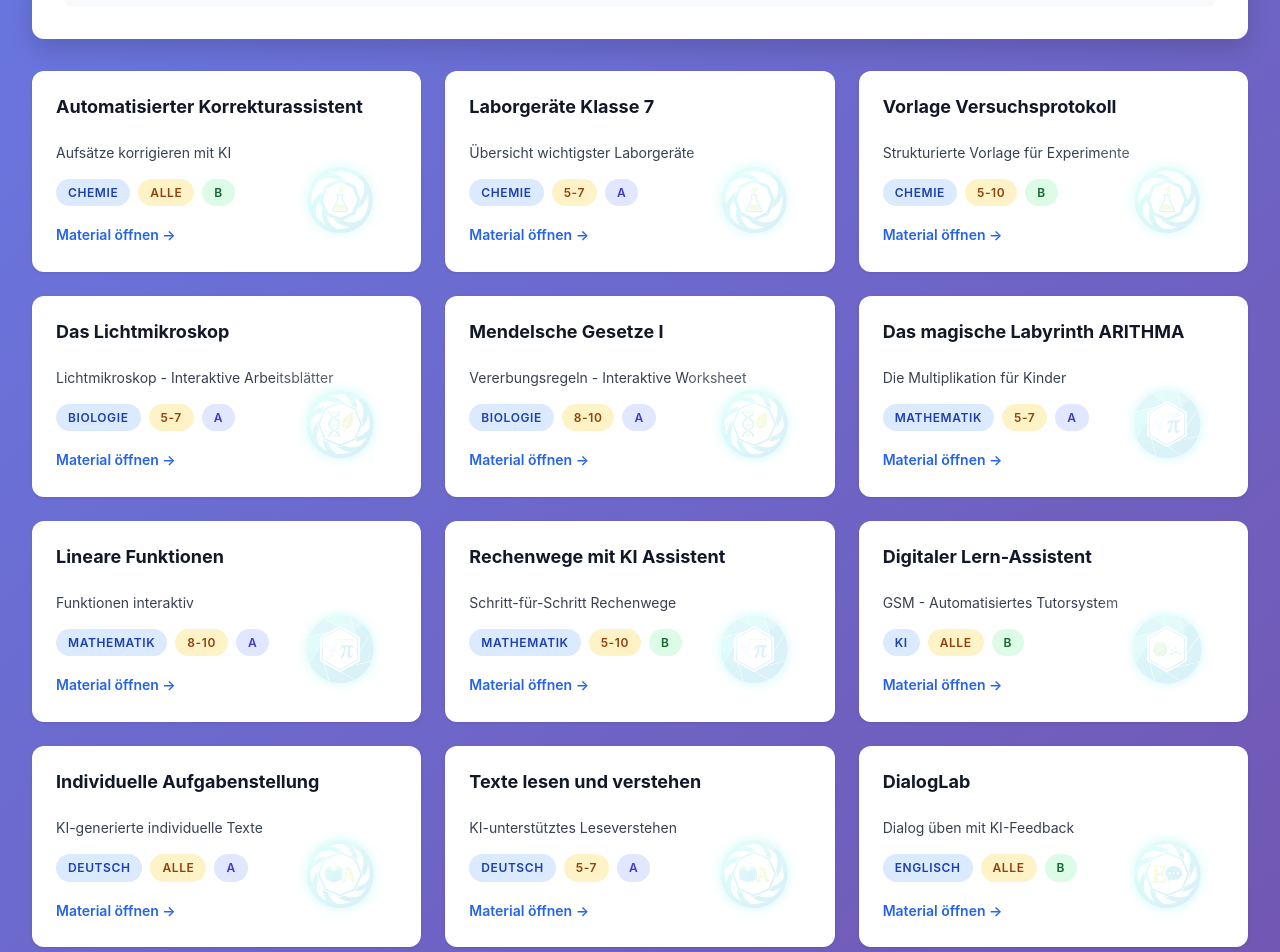
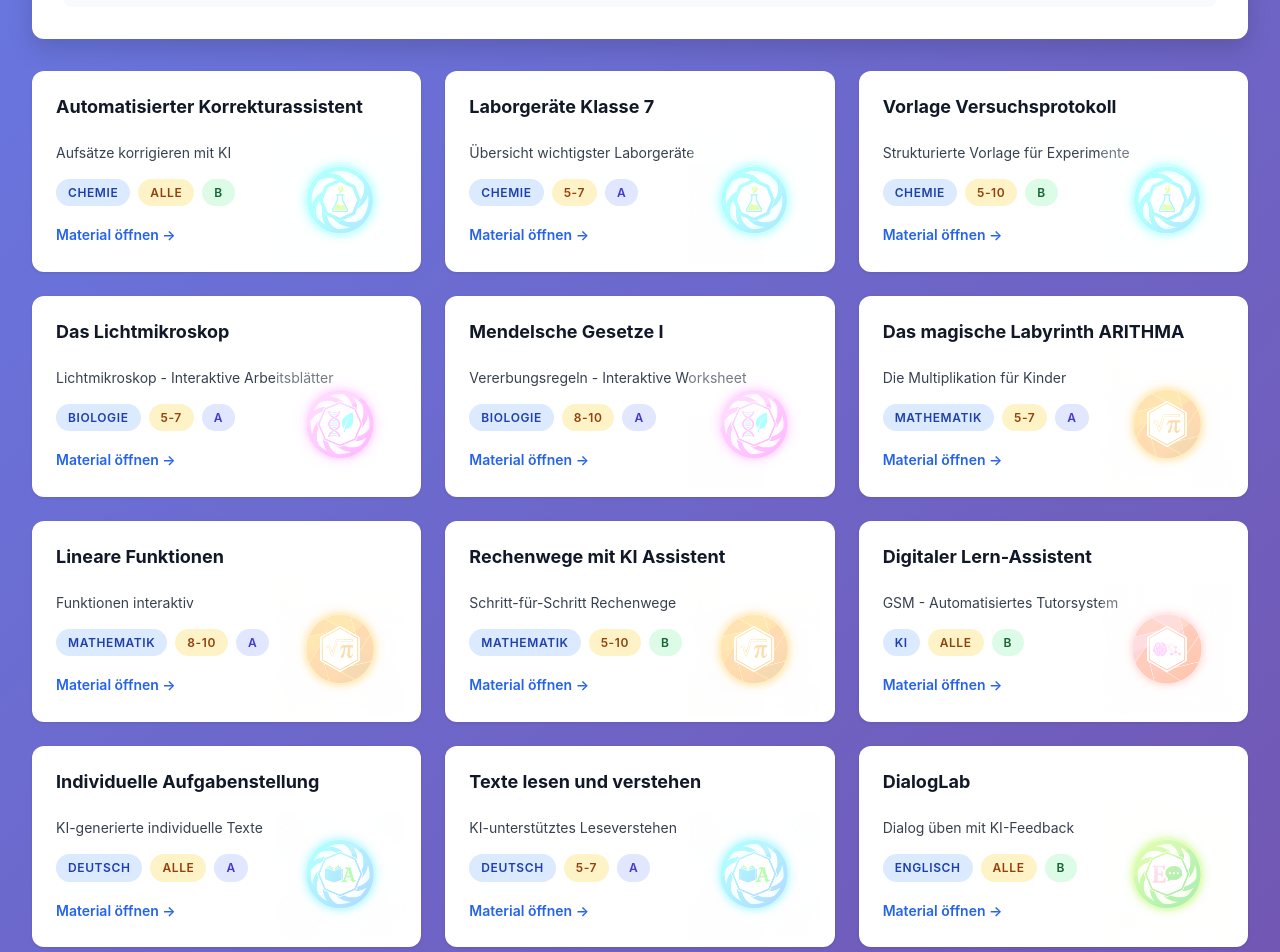
Before and after one commit to WIlski54/ki-materialien-showcase, a plain HTML site: page index.html in a window 1280 px wide. Shown: the part 600-1552 px from the top of the page. Drawn offline with Linux system fonts and the light colour scheme.

Commit message:
Update index.html

```diff
--- a/index.html
+++ b/index.html
@@ -179,44 +179,87 @@
             margin-bottom: 1rem;
         }
 
-        /* KORRIGIERT: Hintergrundbild statt Maske */
+        /* Icons mit CSS-Masken - ermöglicht farbige Icons */
         .card-bg-icon {
             position: absolute;
             bottom: 0.5rem;
             right: 1rem;
             width: 130px;
             height: 130px;
-            opacity: 0.15;
+            opacity: 0.3;
             pointer-events: none;
+
+            /* Masken-Eigenschaften für farbige Icons */
+            -webkit-mask-size: contain;
+            mask-size: contain;
+            -webkit-mask-repeat: no-repeat;
+            mask-repeat: no-repeat;
+            -webkit-mask-position: center;
+            mask-position: center;
+
+            /* Fallback falls Masken nicht funktionieren */
             background-size: contain;
             background-repeat: no-repeat;
             background-position: center;
         }
 
-        /* Fach-spezifische Icons als Hintergrundbilder */
+        /* Fach-spezifische Farben & Icons */
         .card-bg-icon.fach-chemie {
+            background-color: #dc2626; /* Rot */
+            -webkit-mask-image: url('/static/chemie.png');
+            mask-image: url('/static/chemie.png');
+            /* Fallback als normales Bild */
             background-image: url('/static/chemie.png');
+            filter: hue-rotate(0deg) saturate(2);
         }
         .card-bg-icon.fach-biologie {
+            background-color: #15803d; /* Dunkelgrün */
+            -webkit-mask-image: url('/static/bio.png');
+            mask-image: url('/static/bio.png');
             background-image: url('/static/bio.png');
+            filter: hue-rotate(120deg) saturate(2);
         }
         .card-bg-icon.fach-mathematik {
+            background-color: #2563eb; /* Blau */
+            -webkit-mask-image: url('/static/mathe.png');
+            mask-image: url('/static/mathe.png');
             background-image: url('/static/mathe.png');
+            filter: hue-rotate(220deg) saturate(2);
         }
         .card-bg-icon.fach-ki {
+            background-color: #0d9488; /* Türkis/Teal */
+            -webkit-mask-image: url('/static/ki.png');
+            mask-image: url('/static/ki.png');
             background-image: url('/static/ki.png');
+            filter: hue-rotate(180deg) saturate(2);
         }
         .card-bg-icon.fach-deutsch {
+            background-color: #f97316; /* Orange */
+            -webkit-mask-image: url('/static/deutsch.png');
+            mask-image: url('/static/deutsch.png');
             background-image: url('/static/deutsch.png');
+            filter: hue-rotate(30deg) saturate(2);
         }
         .card-bg-icon.fach-englisch {
+            background-color: #7c3aed; /* Lila */
+            -webkit-mask-image: url('/static/englisch.png');
+            mask-image: url('/static/englisch.png');
             background-image: url('/static/englisch.png');
+            filter: hue-rotate(270deg) saturate(2);
         }
         .card-bg-icon.fach-gl {
+            background-color: #78350f; /* Braun */
+            -webkit-mask-image: url('/static/gl.png');
+            mask-image: url('/static/gl.png');
             background-image: url('/static/gl.png');
+            filter: hue-rotate(25deg) saturate(1.5);
         }
         .card-bg-icon.fach-uebergreifend {
+            background-color: #6b7280; /* Grau */
+            -webkit-mask-image: url('/static/uebergreifend.png');
+            mask-image: url('/static/uebergreifend.png');
             background-image: url('/static/uebergreifend.png');
+            filter: saturate(0.5);
         }
 
         .card-title {
```
